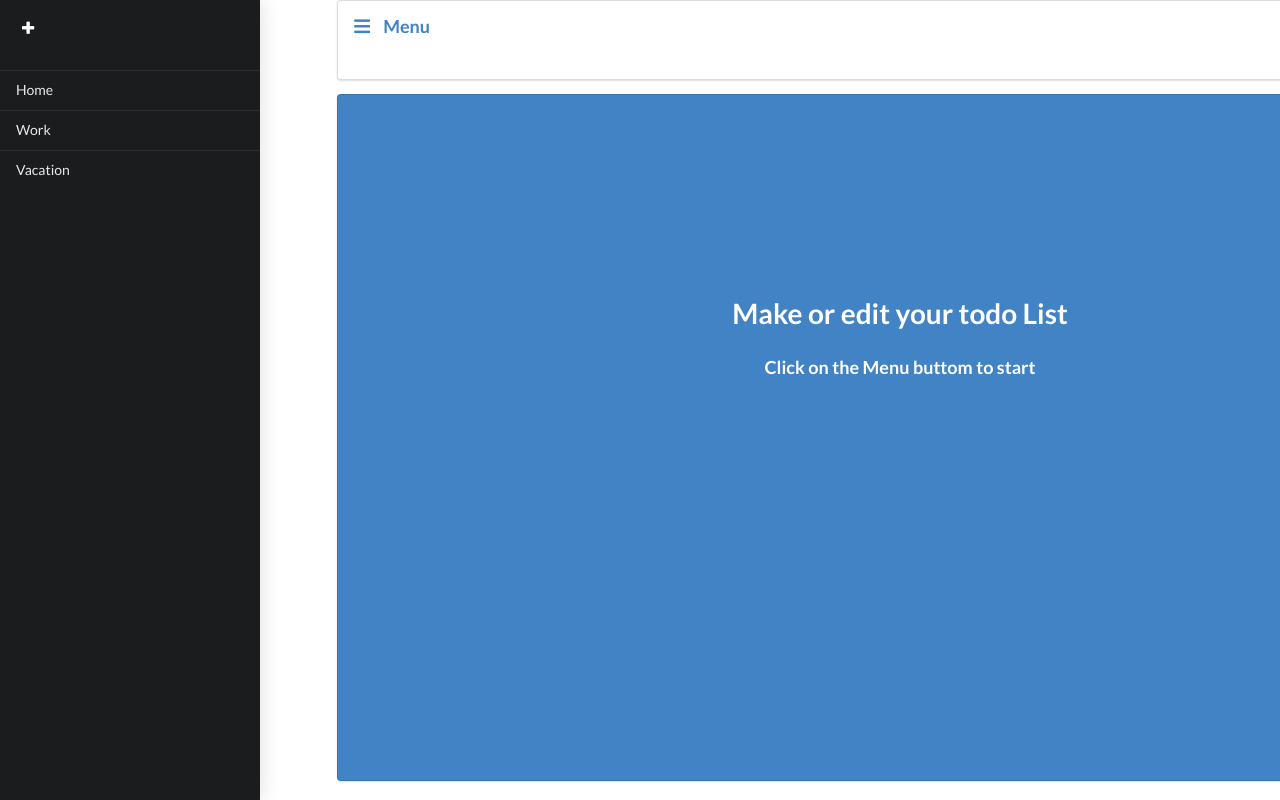
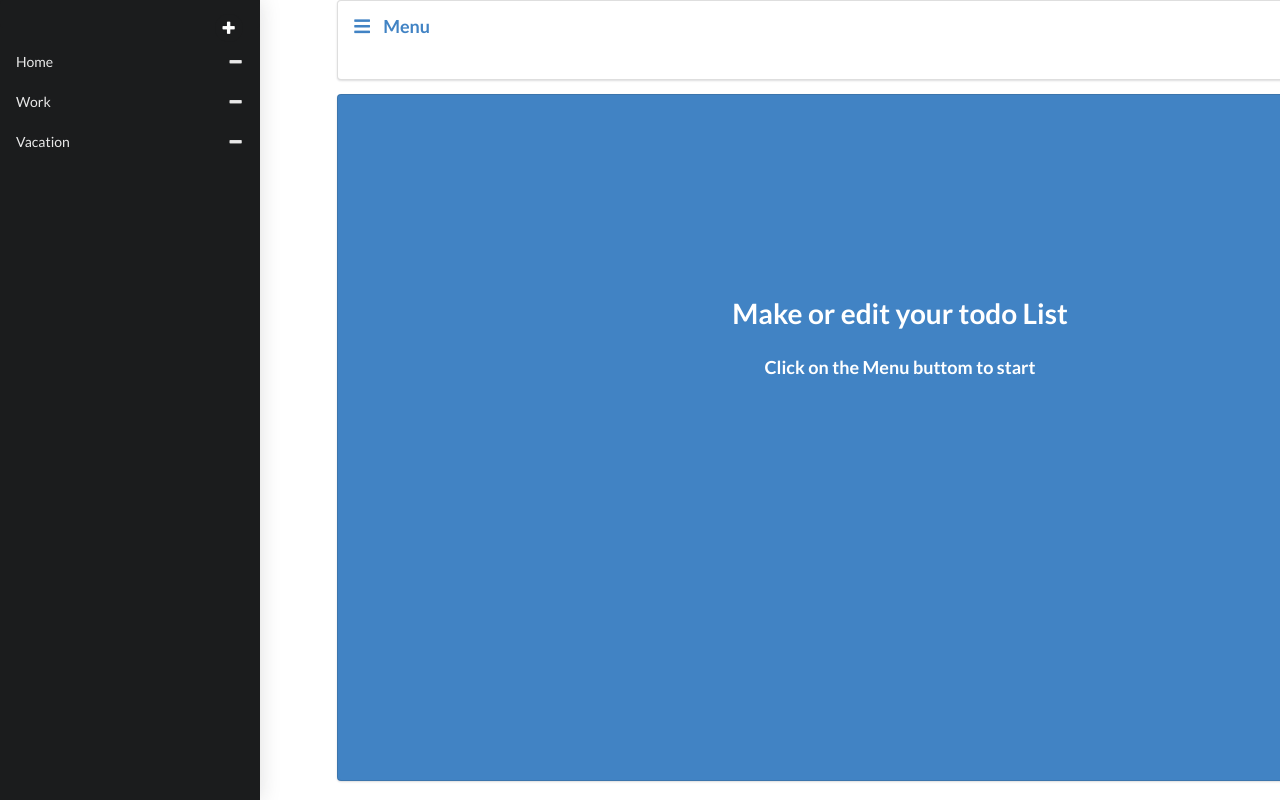
Before and after one commit to brunotestahy/react_app, a React (Create React App) app: page / in a window 1280 px wide. Both pictures are taken after a click on the element "Menu". Shown: the top 800 px of the page. Built offline with nearby package versions, Linux system fonts and the light colour scheme.

Commit message:
remove todolists implemented

```diff
--- a/src/components/todos/Todos.js
+++ b/src/components/todos/Todos.js
@@ -48,7 +48,8 @@ class Todos extends React.Component {
                 open={this.state.isSidebarOpen}
                 todoLists={this.state.todoLists}
                 selected={selected}
-                addLists={() => this.addLists()}>
+                addLists={() => this.addLists()}
+                removeLists={(index) => this.removeLists(index)}>
                 <Header onSidebarToggle={() => this.onSidebarToggle()} />
                 {!selected && <InicialPage />}
                 {selected && <TodoList
@@ -56,7 +57,7 @@ class Todos extends React.Component {
                     list={list}
                     onTaskToggle={(id, status) => this.onTaskToggle(id, status)}
                     removeTask={(id) => this.removeTask(id)}
-                    hasTaskEditable={(id, status) => this.hasTaskEditable(id, status)}
+                    setTaskEditableStatus={(id) => this.setTaskEditableStatus(id)}
                     getEdditedTask={(index, event) => this.getEdditedTask(index, event)}
                     addTask={() => this.addTask()}
                 />}
@@ -106,11 +107,7 @@ class Todos extends React.Component {
 
    };
 
-   hasTaskEditable(index, status) {
-       if(status) {
-           return;
-       };
-
+   setTaskEditableStatus(index) {
        const selected = this.props.match.params.theSelectedTodoId;
        const selectedListIndex = this.state.todoLists.findIndex(item => selected === item.id);
        const newTodoLists = JSON.parse(JSON.stringify(this.state.todoLists));
@@ -137,15 +134,22 @@ class Todos extends React.Component {
    addLists() {
        const newTodoLists = JSON.parse(JSON.stringify(this.state.todoLists));
        newTodoLists.unshift({
-           id: 'Type a title',
-           title: 'Type a title',
+           id: 'Type something',
+           title: 'Type something',
            items: [
-               { done: false, description: 'type a task', isTaskEditable: false },
+               { done: false, description: 'type something...', isTaskEditable: false },
            ]
        });
 
        this.setState({ todoLists: newTodoLists });
-   }
+   };
+
+   removeLists(index) {
+       debugger;
+       const newTodoLists = JSON.parse(JSON.stringify(this.state.todoLists));
+       newTodoLists.splice(index, 1);
+       this.setState({ todoLists: newTodoLists });
+   };
 };
 
 export default Todos;
--- a/src/components/todos/sidebar/InicialPage.js
+++ b/src/components/todos/sidebar/InicialPage.js
@@ -3,7 +3,7 @@ import React from 'react';
 const InicialPage = () => {
 
     return (
-        <div className="ui center aligned segment initialPage-container">
+        <div className="ui center aligned segment initialPage--container">
             <div className="ui text container">
                 <h1 className="ui container">
                     Make or edit your todo List
--- a/src/components/todos/sidebar/Sidebar.js
+++ b/src/components/todos/sidebar/Sidebar.js
@@ -9,7 +9,11 @@ class Sidebar extends React.Component {
         return (
             <div>
                 <div className={classNames('ui', 'left', { visible: open }, 'sidebar', 'inverted', 'vertical', 'menu')}>
-                    <TodoLists selected={this.props.selected} list={this.props.todoLists} addLists={() => this.props.addLists()}/>
+                    <TodoLists
+                        selected={this.props.selected}
+                        list={this.props.todoLists}
+                        addLists={() => this.props.addLists()}
+                        removeLists={(index) => this.props.removeLists(index)} />
                 </div>
                 <div className='pusher'>
                     { this.props.children }
--- a/src/components/todos/sidebar/TodoList.js
+++ b/src/components/todos/sidebar/TodoList.js
@@ -7,29 +7,29 @@ class TodoList extends React.Component {
         const { title, id, items } = this.props.list;
         return (
             <div className="ui form ui segment">
-              <div className="todolists--item grouped fields">
-                <h2 className="todolists--item-title">Edit your <strong>{title}</strong> list! </h2>
-                <div className="todolists--item-description">
+              <div className="todolists--items grouped fields">
+                <h2 className="todolists--item_header-color_blue">Edit your <strong>{title}</strong> list! </h2>
+                <div className="todolists--item-margin_top">
                     { items.map((item, index) => {
                         return (
-                            <div className="field grid-container todoLists--item-buttons-tasks" key={index}>
-                              <div className={classNames('ui', {'read-only' : this.props.isTaskEditable}, 'checkbox', 'todolists--item-onlyItem', 'grid-item')}>
+                            <div className="field grid-container" key={index}>
+                              <div className={classNames('ui', {'read-only' : this.props.isTaskEditable}, 'checkbox', 'todolists--checkbox_item-margin_top', 'grid-item')}>
                                     <input
                                         id={`item_${index}`}
                                         type="checkbox"
                                         onChange={() => this.props.onTaskToggle(index, !item.done)}
                                         checked={item.done}/>
                                     <label
-                                        className={classNames({'pointer' : !this.props.isTaskEditable}, {'todolists-item--done' : item.done})}
-                                        onDoubleClick={() => this.props.hasTaskEditable(index, item.done)}
+                                        className={classNames({'pointer' : !this.props.isTaskEditable}, {'todolists--item-done' : item.done})}
+                                        onDoubleClick={() => this.props.setTaskEditableStatus(index)}
                                         contentEditable={item.isTaskEditable}
                                         onMouseLeave={(event) => this.props.getEdditedTask(index, event.currentTarget.innerText)}>
                                         {item.description}
                                     </label> {/*htmlFor={`item_${index}`}*/}
                               </div>
-                              <div className="todolists--item-buttons grid-item">
+                              <div className="todolists--item_icons-position grid-item">
                                   <i className={classNames('mini', {'pointer' : !item.done}, 'edit icon', 'button--save')}
-                                    onClick={() => this.props.hasTaskEditable(index, item.done)}></i>
+                                    onClick={() => this.props.setTaskEditableStatus(index)}></i>
                                   <i className="mini pointer trash alternate icon"
                                     onClick={() => this.props.removeTask(index)}></i>
                               </div>
@@ -39,7 +39,7 @@ class TodoList extends React.Component {
                 </div>
                 <div>
                     <button
-                        className="todolists-item--addTask ui mini primary button"
+                        className="todolists--item-add_task ui mini primary button"
                         onClick={() => this.props.addTask()}>
                       add
                     </button>
--- a/src/components/todos/sidebar/TodoLists.css
+++ b/src/components/todos/sidebar/TodoLists.css
@@ -3,19 +3,19 @@
     color: white;
 }
 
-.todolists--item-title {
+.todolists--item_header-color_blue {
     color: #4183c4;
 }
 
-.todolists--item {
+.todolists--items {
     margin-top: 50px !important;
 }
 
-.todolists--item-description {
+.todolists--item-margin_top {
     margin-top: 30px;
 }
 
-.todolists--item-onlyItem {
+.todolists--checkbox_item-margin_top {
     margin-top: 20px;
 }
 
@@ -34,23 +34,37 @@
   display: inline-grid !important;
 }
 
-.todolists--item-buttons {
+.todolists--item_icons-position {
     display: inline !important;
     margin-left: 50px;
 }
 
-.todolists-item--done {
+.todolists--item-done {
     text-decoration: line-through;
 }
 
-.todolists-item--addTask {
+.todolists--item-add_task {
     margin-top: 30px !important;
 }
 
-.initialPage-container {
+.initialPage--container {
     background-color: #4183c4 !important;
     color: white;
     padding: 200px !important;
     padding-top: 200px !important;
     padding-bottom: 400px !important;
 }
+
+.todolists--add_icon-position {
+    float: right;
+    margin-left: 10px !important;
+}
+
+.todolists--add_icon-position {
+    float: right;
+    margin-left: 10px !important;
+}
+
+.todolists--minus-icon-position {
+    padding-right: 300px;
+}
--- a/src/components/todos/sidebar/TodoLists.js
+++ b/src/components/todos/sidebar/TodoLists.js
@@ -10,15 +10,18 @@ const TodoLists = (props) => {
     return (
         <div>
             <div className="ui inverted segment">
-                <i className="pointer circular inverted plus icon"
+                <i className="pointer circular inverted plus icon todolists--add_icon-position"
                     onClick={() => props.addLists()}></i>
             </div>
-            { props.list.map((todoList) => {
+            { props.list.map((todoList, index) => {
                 return (
-                    <Link key={todoList.id}
-                        className={classNames('item', { 'todolists--item-selected': selected === todoList.id })} to={todoList.id}>
-                        {todoList.title}
-                    </Link>
+                    <div key={todoList.id}>
+                        <Link
+                            className={classNames('item', { 'todolists--item-selected': selected === todoList.id })} to={todoList.id}>
+                            {todoList.title}
+                            <i className="pointer inverted minus icon" onClick={() => props.removeLists(index)}></i>
+                        </Link>
+                    </div>
                 );
             }) }
         </div>);
```
